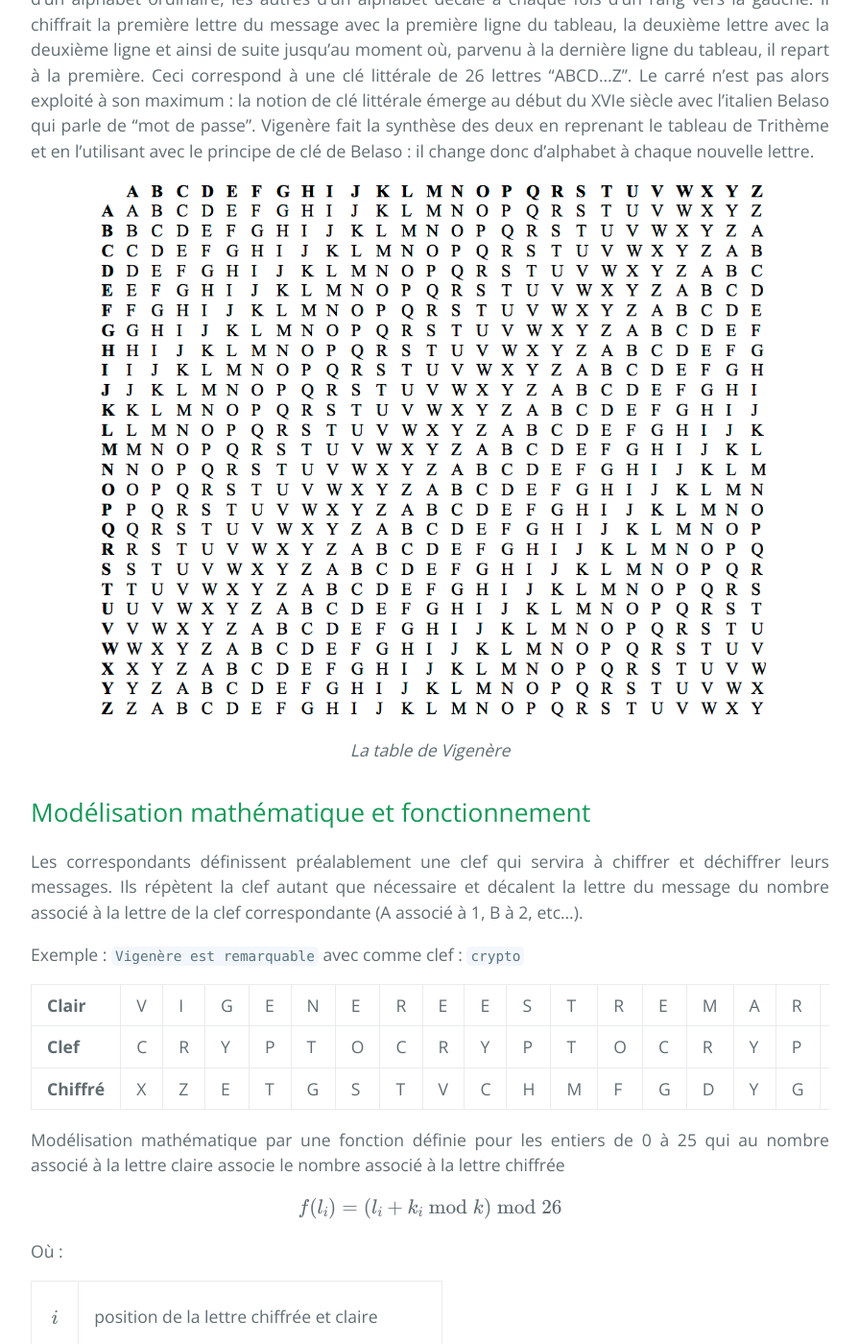
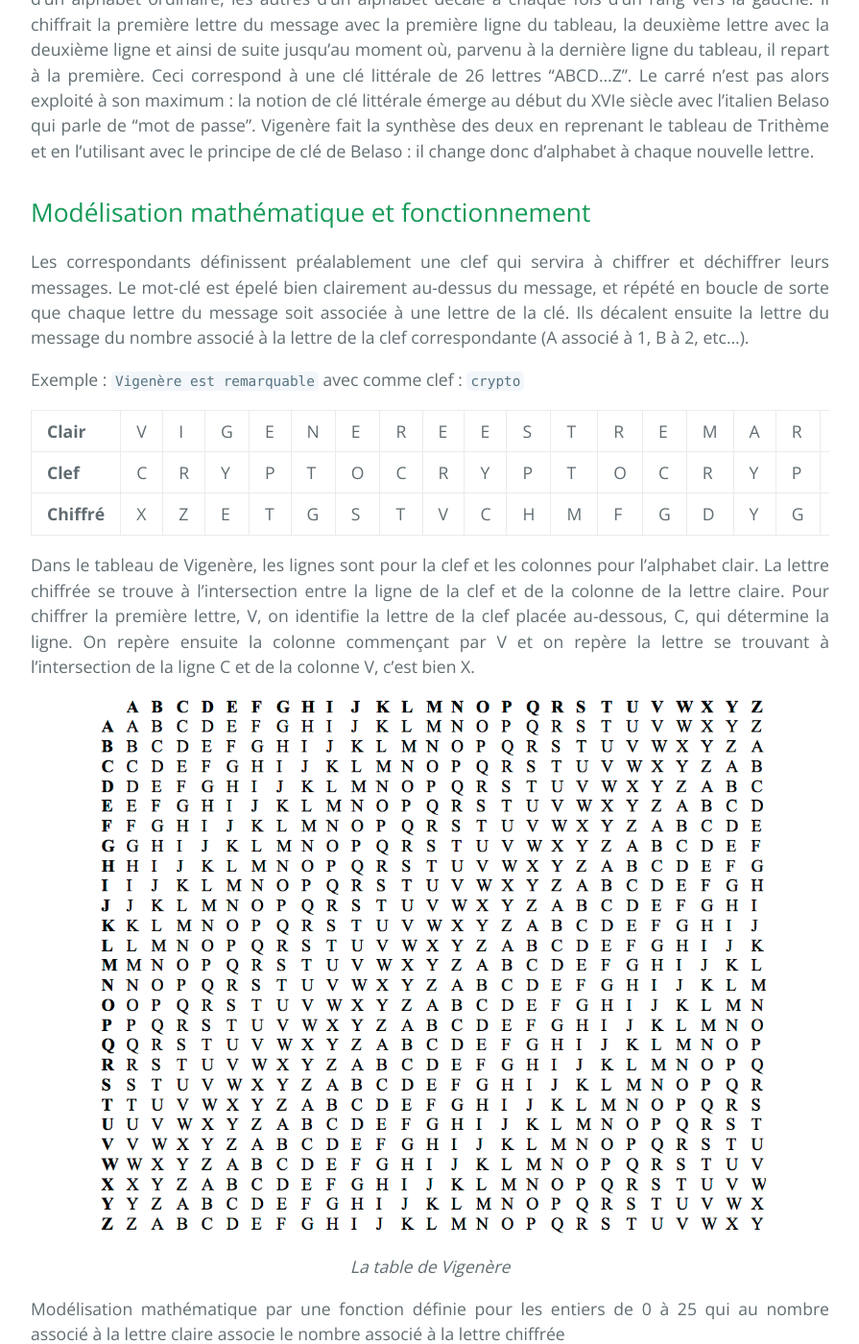
Before and after one commit to SamuelGallay/CryptoTPE, a Jekyll site: the page built from pages/2_TempsModernes/2_vigenere.md, in a window 1280 px wide and 1400 px high, scrolled down 613 px. Shown: the whole window at 96% size, without its empty margins (192-1087 px from the left). Built offline with Jekyll 4.4.1, drawn with Linux system fonts in a browser that asks for light colours; our own code applies the rules of GitHub Pages for plain Markdown files; formulas are drawn with MathJax 3.

Commit message:
explication du tableau de vigenere

```diff
--- a/pages/2_TempsModernes/2_vigenere.md
+++ b/pages/2_TempsModernes/2_vigenere.md
@@ -11,13 +11,9 @@ menu: /temps-modernes/
 
 C'est en s’inspirant des travaux d’un bénédictin allemand, Johannes von Heidenberg, surnommé Trithème que Blaise de Vigenère élabore son fameux carré. En effet le moine avait eu l’idée “mettre en carré” les roues d’Alberti, ce qui aboutissait à un tableau de 26 lignes, la première étant composée d’un alphabet ordinaire, les autres d’un alphabet décalé à chaque fois d’un rang vers la gauche. Il chiffrait la première lettre du message avec la première ligne du tableau, la deuxième lettre avec la deuxième ligne et ainsi de suite jusqu’au moment où, parvenu à la dernière ligne du tableau, il repart à la première. Ceci correspond à une clé littérale de 26 lettres “ABCD...Z”. Le carré n’est pas alors exploité à son maximum : la notion de clé littérale émerge au début du XVIe siècle avec l’italien Belaso qui parle de “mot de passe”. Vigenère fait la synthèse des deux en reprenant le tableau de Trithème et en l’utilisant avec le principe de clé de Belaso : il change donc d’alphabet à chaque nouvelle lettre.
 
-
-<img src="{{ "/assets/2_TempsModernes/vigenere.png" | relative_url }}" alt="Vigenere" style="margin: 0 auto;display: block; width: 700px;"/>
-<p align="center"> <em>La table de Vigenère</em> </p>
-
 ## Modélisation mathématique et fonctionnement
 
-Les correspondants définissent préalablement une clef qui servira à chiffrer et déchiffrer leurs messages. Ils répètent la clef autant que nécessaire et décalent la lettre du message du nombre associé à la lettre de la clef correspondante (A associé à 1, B à 2, etc…).
+Les correspondants définissent préalablement une clef qui servira à chiffrer et déchiffrer leurs messages. Le mot-clé est épelé bien clairement au-dessus du message, et répété en boucle de sorte que chaque lettre du message soit associée à une lettre de la clé. Ils décalent ensuite la lettre du message du nombre associé à la lettre de la clef correspondante (A associé à 1, B à 2, etc…).
 
 Exemple : `Vigenère est remarquable` avec comme clef : `crypto`
 
@@ -26,7 +22,10 @@ Exemple : `Vigenère est remarquable` avec comme clef : `crypto`
 | **Clef**     |C|R|Y|P|T|O|C|R|Y|P|T|O|C|R|Y|P|T|O|C|R|Y|P|
 | **Chiffré** |X|Z|E|T|G|S|T|V|C|H|M|F|G|D|Y|G|J|I|C|S|J|T|
 
+Dans le tableau de Vigenère, les lignes sont pour la clef et les colonnes pour l'alphabet clair. La lettre chiffrée se trouve à l'intersection entre la ligne de la clef et de la colonne de la lettre claire. Pour chiffrer la première lettre, V, on identifie la lettre de la clef placée au-dessous, C, qui détermine la ligne. On repère ensuite la colonne commençant par V et on repère la lettre se trouvant à l'intersection de la ligne C et de la colonne V, c'est bien X.
 
+<img src="{{ "/assets/2_TempsModernes/vigenere.png" | relative_url }}" alt="Vigenere" style="margin: 0 auto;display: block; width: 700px;"/>
+<p align="center"> <em>La table de Vigenère</em> </p>
 
 Modélisation mathématique par une fonction définie pour les entiers de 0 à 25 qui au nombre associé à la lettre claire associe le nombre associé à la lettre chiffrée
 
```
